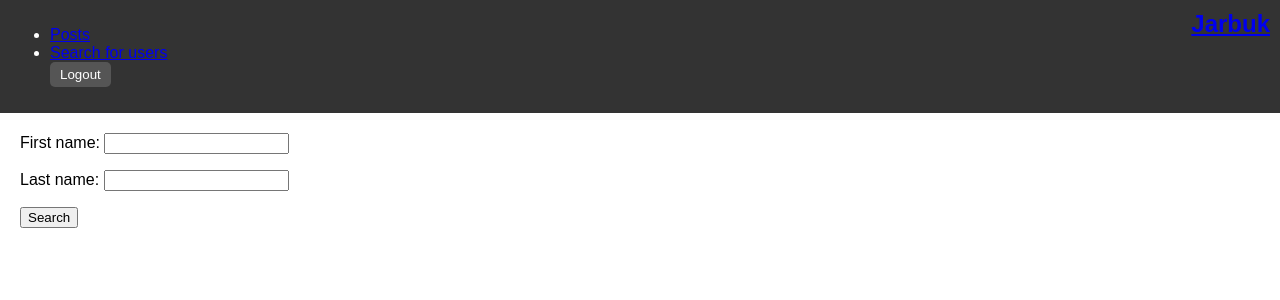
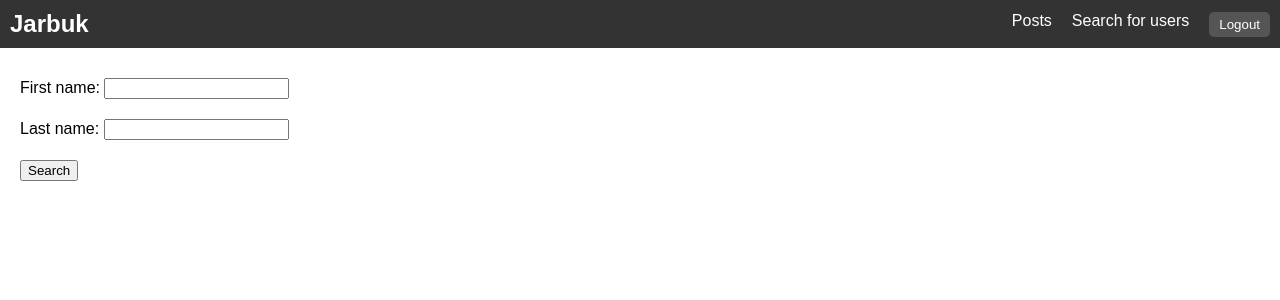
Before and after one commit to mai-kel/Jarbuk, a Django app: page /users/ in a window 1280 px wide. Shown: the top 300 px of the page. Run offline with Django 5.2, Linux system fonts and the light colour scheme; a user stored in the database is signed in.

Commit message:
Changed base.css so it would included added templates

```diff
--- a/social_media_site/static/css/base.css
+++ b/social_media_site/static/css/base.css
@@ -9,17 +9,31 @@ body {
     color: #fff;
     padding: 10px;
     display: flex;
-    justify-content: space-between; /* Added to space items evenly */
+    justify-content: space-between;
+    align-items: center;
 }
 
-.logo {
+.logo a {
+    color: #fff;
+    text-decoration: none;
     font-size: 24px;
     font-weight: bold;
-    order: 1; /* Added to control the order in flex layout */
 }
 
-.logout {
-    order: 2; /* Added to control the order in flex layout */
+.menu {
+    list-style: none;
+    display: flex;
+    margin: 0;
+    padding: 0;
+}
+
+.menu li {
+    margin-right: 20px;
+}
+
+.menu a {
+    color: #fff;
+    text-decoration: none;
 }
 
 .logout form {
@@ -38,3 +52,148 @@ body {
 #content {
     margin: 20px;
 }
+
+h1 {
+    text-align: center;
+}
+
+.login_form {
+    max-width: 400px;
+    margin: 0 auto;
+    padding: 20px;
+    border: 1px solid #ccc;
+    border-radius: 5px;
+    background-color: #f9f9f9;
+    box-shadow: 0 0 10px rgba(0, 0, 0, 0.1);
+}
+
+form {
+    display: flex;
+    flex-direction: column;
+}
+
+form p {
+    margin: 10px 0;
+}
+
+
+/* PROFILE */
+.profile_container {
+    max-width: 80%;
+    margin: 20px auto;
+    display: flex;
+    flex-direction: column;
+    align-items: center;
+}
+
+.cover_photo_div {
+    overflow: hidden;
+    width: 100%;
+}
+
+.cover_photo,
+.profile_photo {
+    width: 100%;
+    max-height: 500px;
+    border-radius: 5px;
+    box-shadow: 0 0 10px rgba(0, 0, 0, 0.1);
+}
+
+.profile_photo_div {
+    float: left;
+}
+
+.profile_photo {
+    width: 200px;
+    height: 200px;
+    border: 5px solid #fff;
+    border-radius: 50%;
+}
+
+.personal_details {
+    width: 100%;
+    float: right;
+    text-align: left;
+    font-size: 50px;
+    font-weight: bold;
+    margin-left: 30px;
+    margin-top: 5%;
+
+}
+
+.profile_details_wrapper {
+    width: 100%;
+    display: flex;
+    margin-top: 20px;
+
+}
+
+
+/* POST */
+.post {
+    border: 1px solid #ddd;
+    margin-bottom: 20px;
+    padding: 10px;
+    border-radius: 8px;
+}
+
+.post_pp_div {
+    display: inline-block;
+    margin-right: 10px;
+}
+
+.post_pp {
+    max-width: 50px;
+    border-radius: 50%;
+}
+
+.post_author_name {
+    font-weight: bold;
+    margin-bottom: 5px;
+}
+
+.post_date {
+    color: #888;
+    font-size: 12px;
+}
+
+.post_text {
+    margin: 10px 0;
+}
+
+.post_photo_div {
+    margin-top: 10px;
+}
+
+.post_photo {
+    max-width: 100%;
+    border-radius: 8px;
+}
+
+.like_form,
+.go_to_post_detail {
+    margin-top: 10px;
+}
+
+.like_button {
+    background-color: #4CAF50;
+    color: white;
+    border: none;
+    padding: 8px 12px;
+    text-align: center;
+    text-decoration: none;
+    display: inline-block;
+    font-size: 14px;
+    cursor: pointer;
+    border-radius: 4px;
+}
+
+.go_to_post_detail a {
+    color: #428bca;
+    text-decoration: none;
+    font-size: 14px;
+}
+
+.go_to_post_detail a:hover {
+    text-decoration: underline;
+}
```
